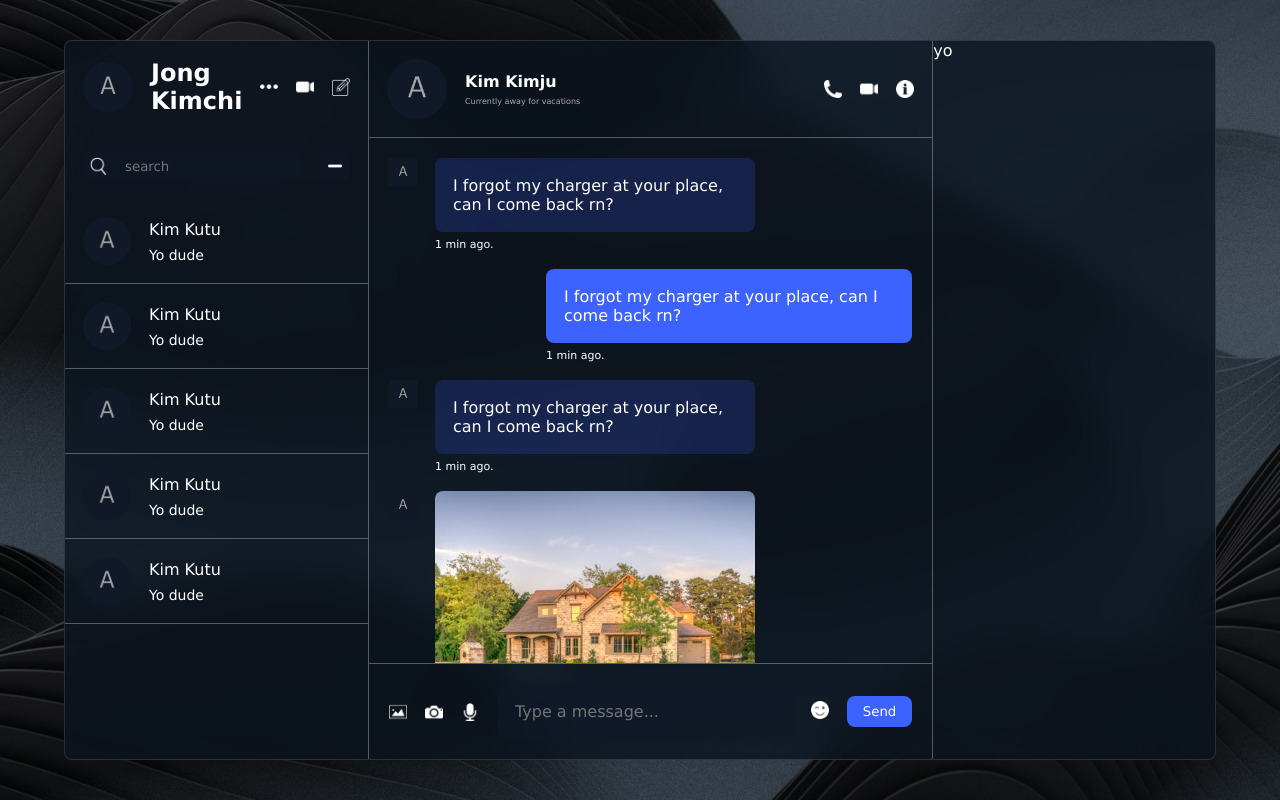
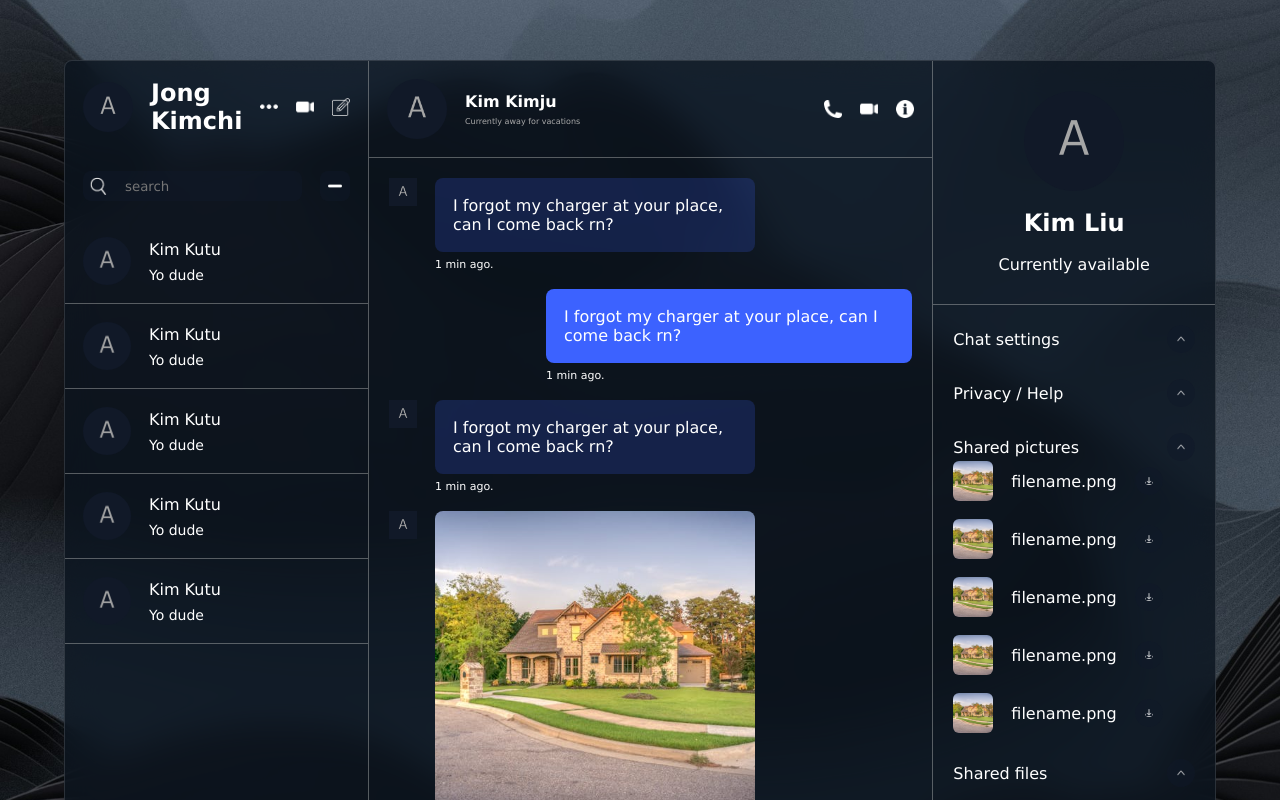
Before and after one commit to Odienne/react-chat-firebase, a React (Vite) app: page / in a window 1280 px wide. Shown: the top 800 px of the page. Built offline with nearby package versions, Linux system fonts and the light colour scheme.

Commit message:
mockup detail section

```diff
--- a/components/chat/Chat.jsx
+++ b/components/chat/Chat.jsx
@@ -1,11 +1,13 @@
 import "./chat.css"
 import EmojiPicker from "emoji-picker-react";
-import {useState} from "react";
+import {useEffect, useRef, useState} from "react";
 
 const Chat = () => {
     const [emojiPicking, setEmojiPicking] = useState(false);
     const [text, setText] = useState("");
     const [caretPosition, setCaretPosition] = useState(0);
+
+    const endRef = useRef();
 
     const handleEmojiChoice = (e) => {
         setText(prev => prev.slice(0, caretPosition) + e.emoji + prev.slice(caretPosition));
@@ -16,6 +18,15 @@ const Chat = () => {
         setCaretPosition(e.target.selectionStart)
         setText(e.target.value);
     }
+
+
+    useEffect(() => {
+        return () => {
+            endRef.current?.scrollIntoView({behavior: "smooth"});
+        };
+    }, []);
+
+
     return (
         <div className="chat">
             <div className="chat__top">
@@ -70,6 +81,9 @@ const Chat = () => {
                     </div>
                 </div>
 
+                <div ref={endRef}>
+
+                </div>
             </div>
             <div className="chat__bottom">
                 <div className="chat__bottom__icons">
--- a/components/detail/Detail.jsx
+++ b/components/detail/Detail.jsx
@@ -3,7 +3,94 @@ import "./detail.css"
 const Detail = () => {
     return (
         <div className="detail">
-yo
+            <div className="detail__user">
+                <img src="./avatar.png" alt="avatar"/>
+                <h2>Kim Liu</h2>
+                <p>Currently available</p>
+            </div>
+            <div className="detail__info">
+                <div className="detail__info__options">
+                    <div className="detail__info__options__option">
+                        <div className="detail__info__options__option__title">
+                            <span>Chat settings</span>
+                            <img src="./arrowUp.png" alt="arrowUp"/>
+                        </div>
+                    </div>
+
+                    <div className="detail__info__options__option">
+                        <div className="detail__info__options__option__title">
+                            <span>Privacy / Help</span>
+                            <img src="./arrowUp.png" alt="arrowUp"/>
+                        </div>
+                    </div>
+
+                    <div className="detail__info__options__option">
+                        <div className="detail__info__options__option__title">
+                            <span>Shared pictures</span>
+                            <img src="./arrowUp.png" alt="arrowUp"/>
+                        </div>
+                        <div className="detail__info__options__option__pictures">
+                            <div className="detail__info__options__option__pictures__picture">
+                                <div className="detail__info__options__option__pictures__picture__detail">
+                                    <img src="./placeholder-image.jpg" alt="placeholder"
+                                         className="detail__info__options__option__pictures__picture__detail__img"/>
+                                    <span>filename.png</span>
+                                    <img src="./download.png" alt="download"
+                                         className="detail__info__options__option__pictures__picture__detail__download"/>
+                                </div>
+                            </div>
+                            <div className="detail__info__options__option__pictures__picture">
+                                <div className="detail__info__options__option__pictures__picture__detail">
+                                    <img src="./placeholder-image.jpg" alt="placeholder"
+                                         className="detail__info__options__option__pictures__picture__detail__img"/>
+                                    <span>filename.png</span>
+                                    <img src="./download.png" alt="download"
+                                         className="detail__info__options__option__pictures__picture__detail__download"/>
+                                </div>
+                            </div>
+
+                            <div className="detail__info__options__option__pictures__picture">
+                                <div className="detail__info__options__option__pictures__picture__detail">
+                                    <img src="./placeholder-image.jpg" alt="placeholder"
+                                         className="detail__info__options__option__pictures__picture__detail__img"/>
+                                    <span>filename.png</span>
+                                    <img src="./download.png" alt="download"
+                                         className="detail__info__options__option__pictures__picture__detail__download"/>
+                                </div>
+                            </div>
+                            <div className="detail__info__options__option__pictures__picture">
+                                <div className="detail__info__options__option__pictures__picture__detail">
+                                    <img src="./placeholder-image.jpg" alt="placeholder"
+                                         className="detail__info__options__option__pictures__picture__detail__img"/>
+                                    <span>filename.png</span>
+                                    <img src="./download.png" alt="download"
+                                         className="detail__info__options__option__pictures__picture__detail__download"/>
+                                </div>
+                            </div>
+                            <div className="detail__info__options__option__pictures__picture">
+                                <div className="detail__info__options__option__pictures__picture__detail">
+                                    <img src="./placeholder-image.jpg" alt="placeholder"
+                                         className="detail__info__options__option__pictures__picture__detail__img"/>
+                                    <span>filename.png</span>
+                                    <img src="./download.png" alt="download"
+                                         className="detail__info__options__option__pictures__picture__detail__download"/>
+                                </div>
+                            </div>
+
+                        </div>
+                    </div>
+
+                    <div className="detail__info__options__option">
+                        <div className="detail__info__options__option__title">
+                            <span>Shared files</span>
+                            <img src="./arrowUp.png" alt="arrowUp"/>
+                        </div>
+                    </div>
+
+                </div>
+                <button className="detail__info__blockUser">Block user</button>
+                <button className="detail__info__logout">Logout</button>
+            </div>
         </div>
     );
 };
--- a/components/detail/detail.css
+++ b/components/detail/detail.css
@@ -1,3 +1,106 @@
 .detail {
     flex: 1;
 }
+
+.detail__user {
+    align-items: center;
+    border-bottom: 1px solid rgba(200, 200, 200, 0.4);
+    display: flex;
+    flex-direction: column;
+    gap: 18px;
+    padding: 30px 20px;
+}
+
+.detail__user img {
+    border-radius: 50%;
+    height: 100px;
+    object-fit: cover;
+    width: 100px;
+
+}
+
+.detail__info {
+    display: flex;
+    flex-direction: column;
+    gap: 26px;
+    padding: 20px;
+}
+
+.detail__info__options {
+    display: flex;
+    flex-direction: column;
+    gap: 26px;
+}
+
+.detail__info__options__option__title {
+    display: flex;
+    align-items: center;
+    justify-content: space-between;
+}
+
+.detail__info__options__option__title img {
+    background-color: rgba(17, 25, 40, 0.5);
+    border-radius: 50%;
+    cursor: pointer;
+    height: 28px;
+    object-fit: cover;
+    width: 28px;
+    padding: 10px;
+}
+
+.detail__info__options__option__pictures {
+    display: flex;
+    flex-direction: column;
+    gap: 18px;
+}
+
+.detail__info__options__option__pictures__picture {
+    display: flex;
+    justify-content: space-between;
+    align-items: center;
+}
+
+.detail__info__options__option__pictures__picture__detail {
+    display: flex;
+    align-items: center;
+    gap: 18px;
+}
+
+.detail__info__options__option__pictures__picture__detail__img {
+    border-radius: 6px;
+    height: 40px;
+    object-fit: cover;
+    width: 40px;
+}
+
+.detail__info__options__option__pictures__picture__detail__download {
+    background-color: rgba(17, 25, 40, 0.5);
+    border-radius: 50%;
+    cursor: pointer;
+    height: 28px;
+    object-fit: cover;
+    width: 28px;
+    padding: 10px;
+}
+
+.detail__info__blockUser {
+    padding: 10px 20px;
+    background-color: rgba(204, 70, 87, 0.89);
+    cursor: pointer;
+    border: none;
+    color: white;
+    border-radius: 6px;
+}
+
+.detail__info__blockUser:hover {
+    background-color: rgb(204, 70, 87);
+}
+
+.detail__info__logout {
+    padding: 10px;
+    background-color: #3c62ff;
+    cursor: pointer;
+    border: none;
+    color: white;
+    border-radius: 6px;
+}
--- a/src/index.css
+++ b/src/index.css
@@ -14,8 +14,8 @@ body {
     background-size: cover;
     color: white;
     display: flex;
-    height: 100vh;
     justify-content: center;
+    margin: 60px;
 }
 
 .container {
@@ -25,5 +25,4 @@ body {
     border-radius: 8px;
     display: flex;
     width: 90vw;
-    height: 90vh;
 }
```
